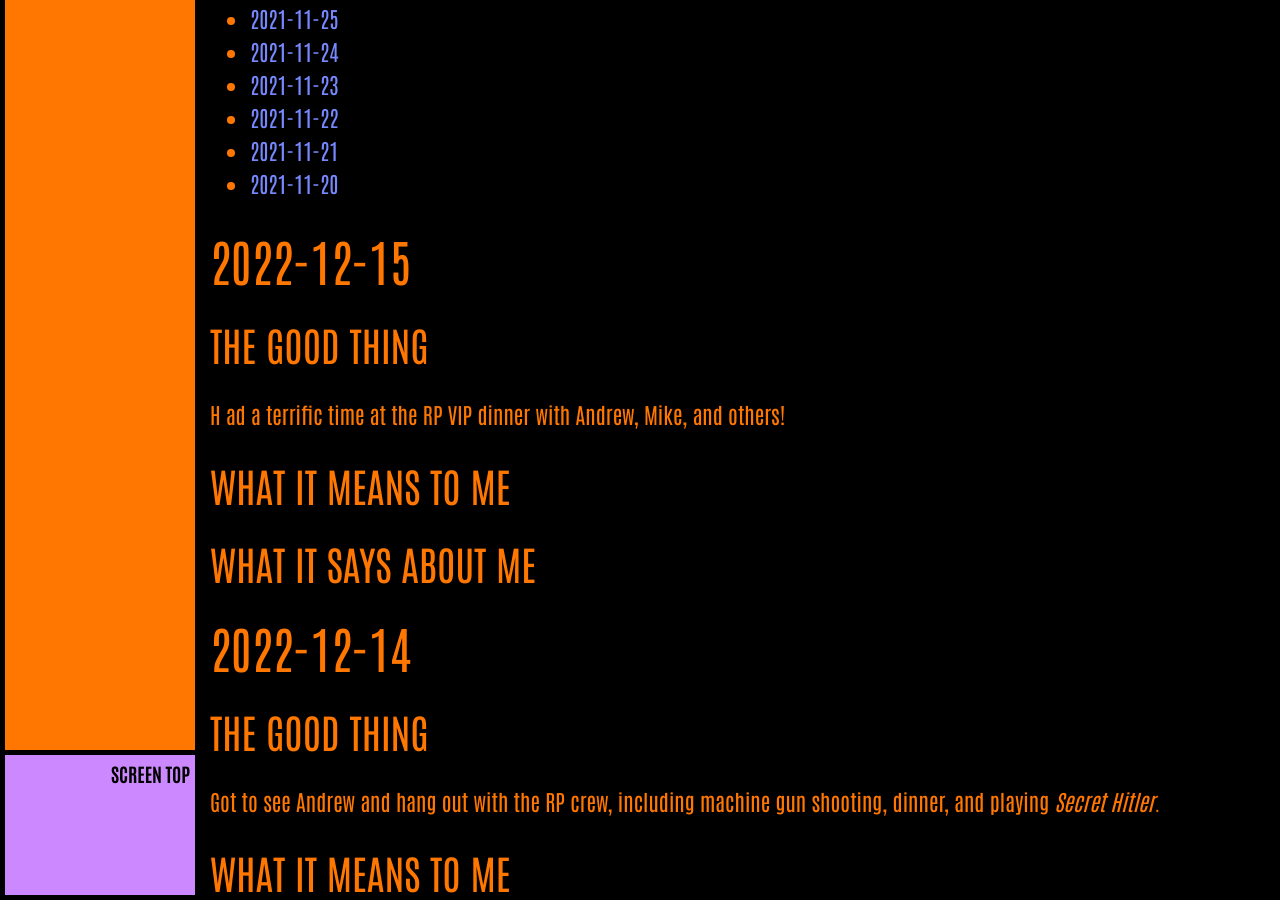
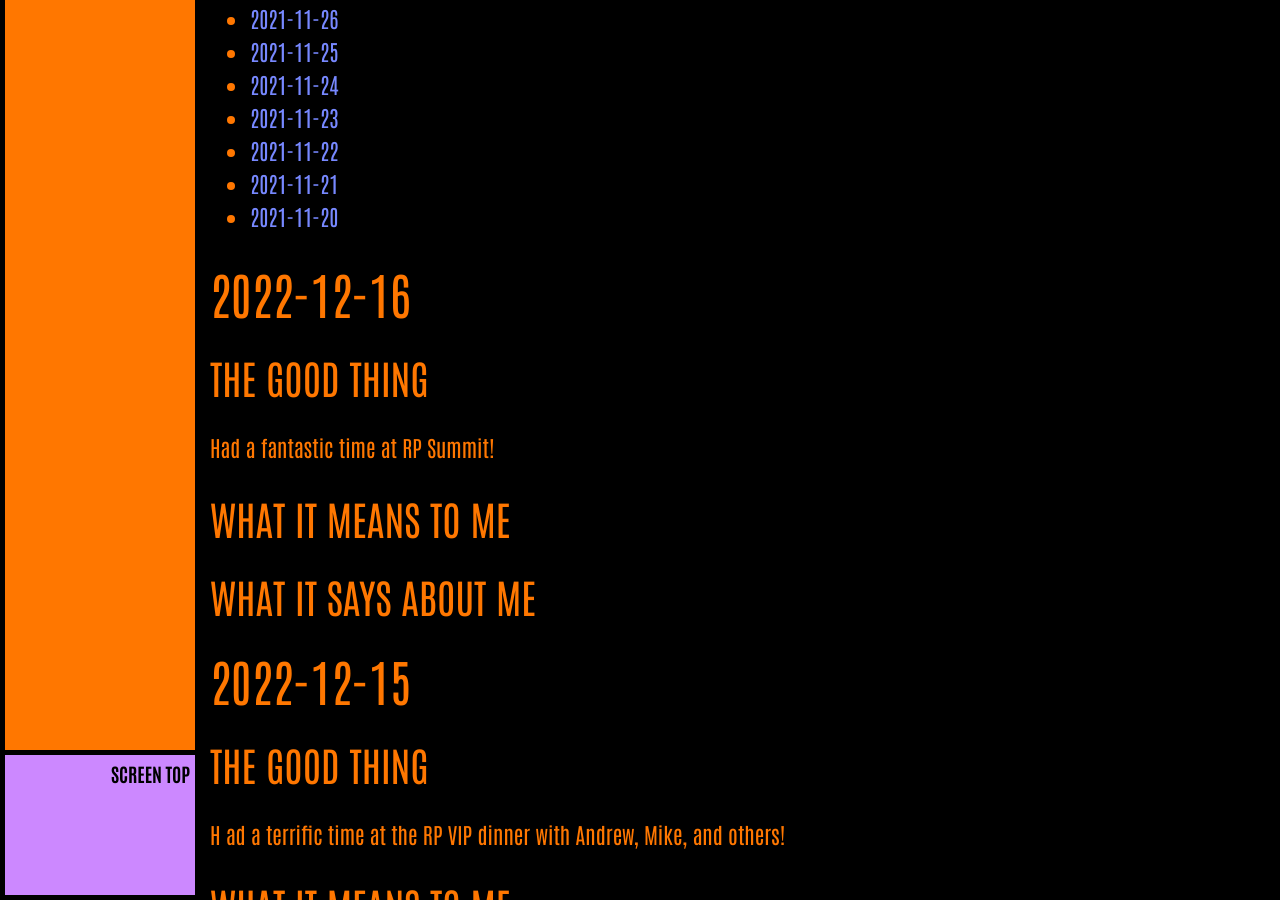
Before and after one commit to ArthurZey/arthurzey.github.io, a Jekyll site: the page built from _pages/one-good-thing.md, in a window 1280 px wide and 900 px high, scrolled down 8085 px. Built offline with Jekyll 4.4.1, drawn with Linux system fonts in a browser that asks for light colours; some of the changed text lies outside the part shown.

Commit message:
added stub for 2022-12-16

```diff
--- a/_pages/one-good-thing.md
+++ b/_pages/one-good-thing.md
@@ -13,6 +13,16 @@ sitemap: false
 {:toc}
 {::options toc_levels="2" /}
 
+## 2022-12-16
+### The Good Thing
+Had a fantastic time at RP Summit!
+### What It Means to Me
+
+### What It Says about Me
+
+
+
+
 ## 2022-12-15
 ### The Good Thing
 H ad a terrific time at the RP VIP dinner with Andrew, Mike, and others!
```
Also changed, not shown: other parts of _pages/one-good-thing.md (+1 -1 lines).
